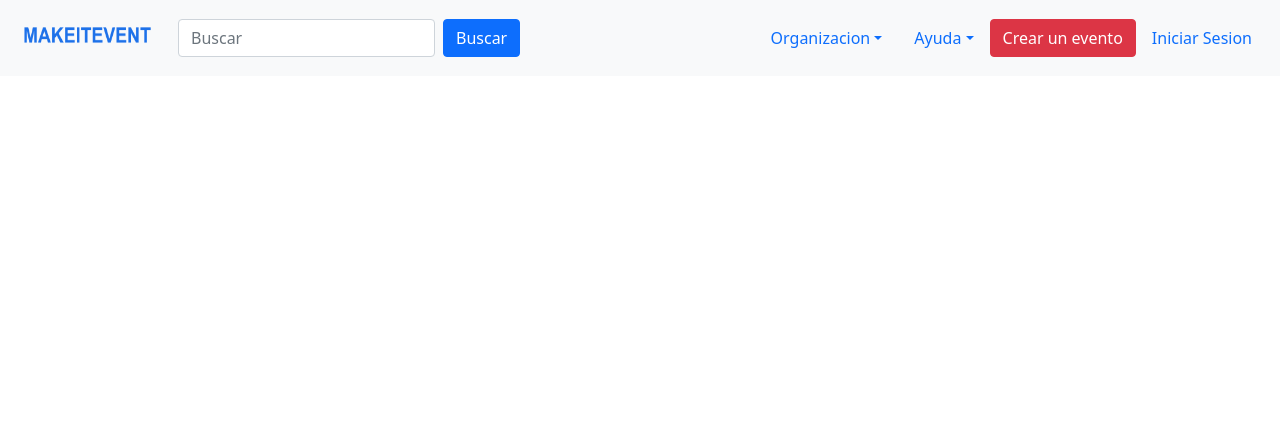
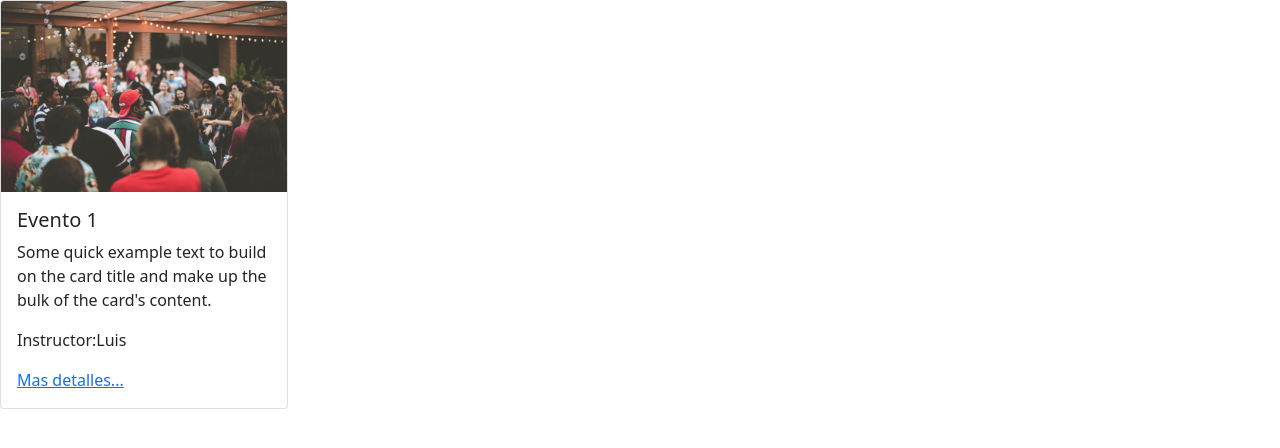
Before and after one commit to HenryTene/makeitevent-frontend, a React (Create React App) app: page / in a window 1280 px wide. Shown: the top 448 px of the page. Built offline with nearby package versions, Linux system fonts and the light colour scheme.

Commit message:
Se agrega el modelo de la Card para el evento

```diff
--- a/src/App.js
+++ b/src/App.js
@@ -3,10 +3,11 @@ import './App.css';
 import Login from './Components/Login/Login'
 import Register from './Components/Register/Register'
 import Barra from './Components/Navbar/Barra'
+import Card from './Components/Card/CardTemplate';
 
 function App() {
   return (
-    <Barra/>
+    <Card/>
   );
 }
 
--- /dev/null
+++ b/src/Components/Card/CardTemplate.js
@@ -0,0 +1,23 @@
+import { Card, Button } from "react-bootstrap";
+import event1 from "../../Images/event1.jpg";
+
+export default function CardTemplate() {
+  return (
+    <Card style={{ width: "18rem" }}>
+      <Card.Img variant="top" src={event1} />
+      <Card.Body>
+        <Card.Title>Evento 1</Card.Title>
+        <Card.Text>
+          Some quick example text to build on the card title and make up the
+          bulk of the card's content.
+        </Card.Text>
+        <Card.Text>Instructor:Luis</Card.Text>
+        <Card.Text>
+          <a href="#" className="stretched-link">
+            Mas detalles...
+          </a>
+        </Card.Text>
+      </Card.Body>
+    </Card>
+  );
+}
```
Also changed, not shown: src/Components/Card/CardTemplate.css (added).
